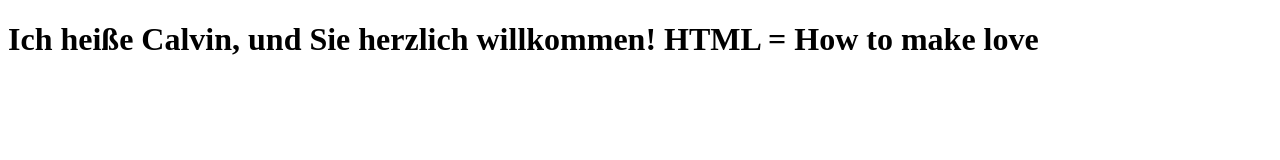
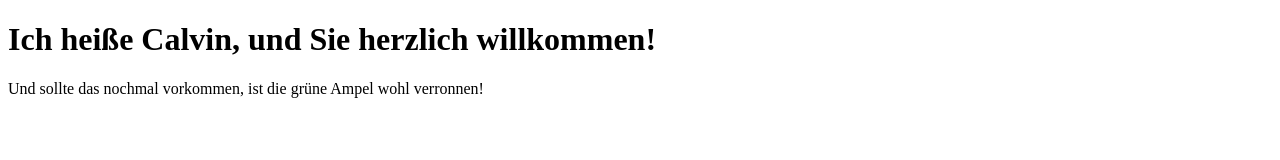
Before and after one commit to CalvinDO/GiS, a plain HTML site: page Aufgabe00/index.html in a window 1280 px wide. Drawn offline with Linux system fonts and the light colour scheme.

Commit message:
Entschuldigung

```diff
--- a/Aufgabe00/index.html
+++ b/Aufgabe00/index.html
@@ -10,8 +10,10 @@
 <body>
     <h1>
         Ich heiße Calvin, und Sie herzlich willkommen!
-        HTML = How to make love
     </h1>
+    </h2>
+        Und sollte das nochmal vorkommen, ist die grüne Ampel wohl verronnen!
+    </h2>
 </body>
 
 </html>
```
